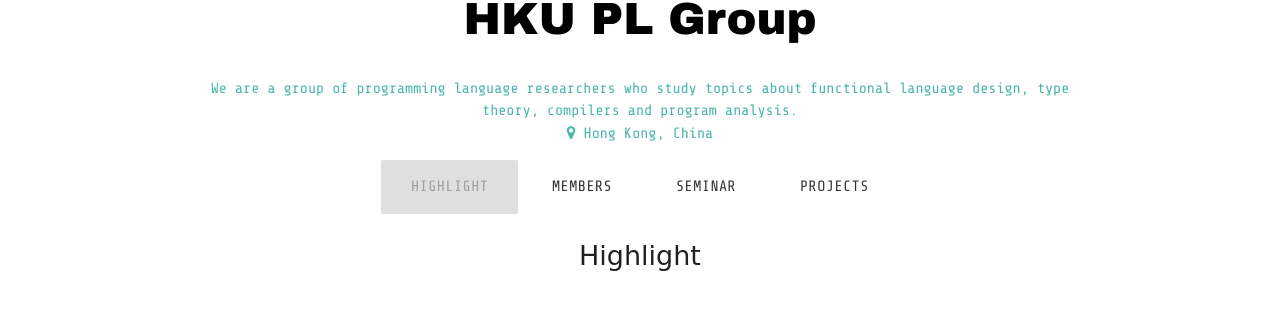
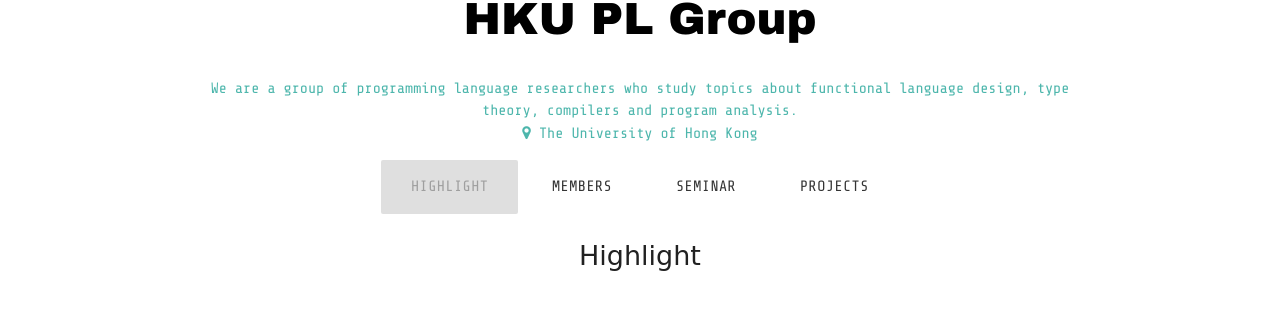
Before and after one commit to hkuplg/hkuplg.github.io, a Jekyll site: the page built from index.html, in a window 1280 px wide. Shown: the part 114-425 px from the top of the page. Built offline with Jekyll 4.4.1, drawn with Linux system fonts in a browser that asks for light colours; the list of posts is cut into pages by our own code.

Commit message:
Update _config.yml

```diff
--- a/_config.yml
+++ b/_config.yml
@@ -10,7 +10,7 @@
 #twitter_username: hkuplg
 github_username:  hkuplg
 about: We are a group of programming language researchers who study topics about functional language design, type theory, compilers and program analysis.
-location: Hong Kong, China
+location: The University of Hong Kong
 
 # Build settings
 timezone: Asia/Hong_Kong
```
